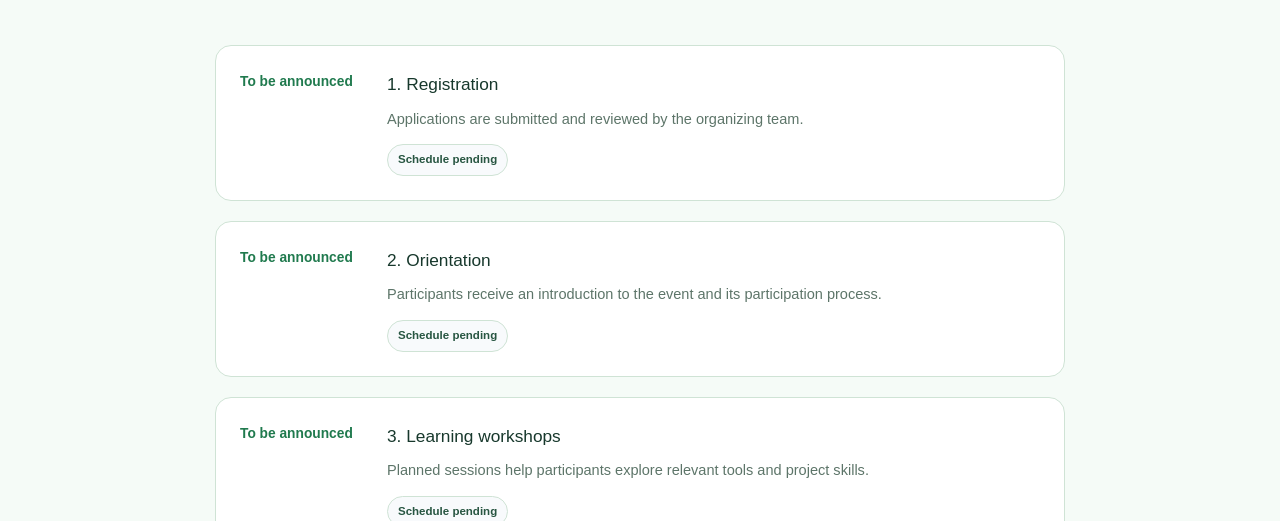
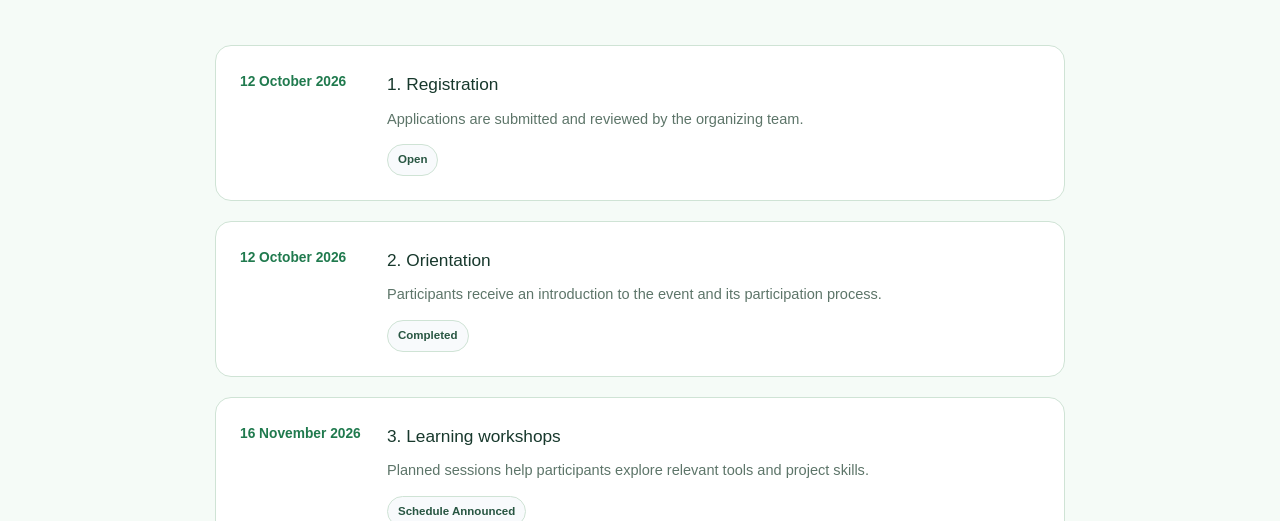
Before and after one commit to MuhammadSufyanJura47/aiforcivicsolutions, a Next.js app: page /timeline in a window 1280 px wide. Shown: the part 431-952 px from the top of the page. Built offline with nearby package versions, Linux system fonts and the light colour scheme; no server answers.

Commit message:
Update milestone dates and statuses

```diff
--- a/src/app/timeline/page.tsx
+++ b/src/app/timeline/page.tsx
@@ -4,22 +4,22 @@ import PageIntro from "@/components/layout/page-intro";
 
 const milestones = [
   {
-    date: "To be announced",
+    date: "12 October 2026",
     title: "Registration",
     description: "Applications are submitted and reviewed by the organizing team.",
-    status: "Schedule pending",
+    status: "Open",
   },
   {
-    date: "To be announced",
+    date: "12 October 2026",
     title: "Orientation",
     description: "Participants receive an introduction to the event and its participation process.",
-    status: "Schedule pending",
+    status: "Completed",
   },
   {
-    date: "To be announced",
+    date: "16 November 2026",
     title: "Learning workshops",
     description: "Planned sessions help participants explore relevant tools and project skills.",
-    status: "Schedule pending",
+    status: "Schedule Announced",
   },
   {
     date: "To be announced",
```
